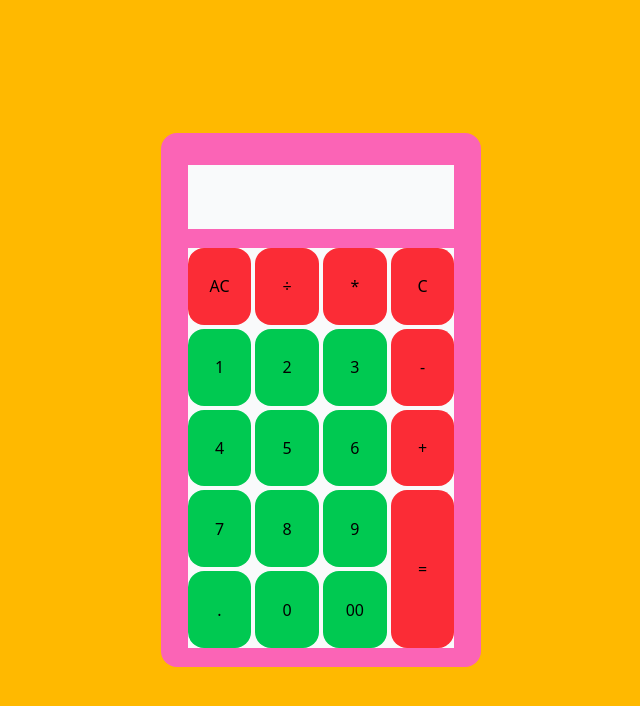
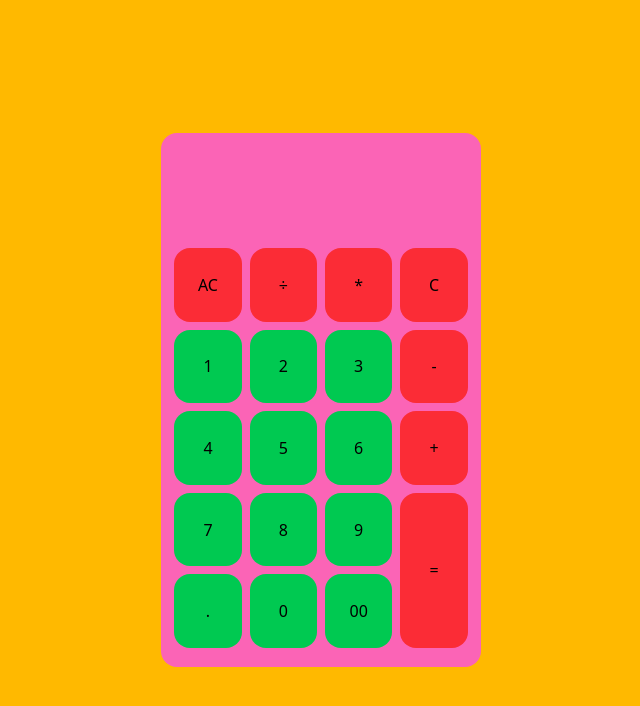
Before and after one commit to TangXianSheng6322/calc, an Angular app: page / in a window 1280 px wide. Shown: the top 706 px of the page, without its empty margins (319-959 px from the left). Built offline with nearby package versions, Linux system fonts and the light colour scheme.

Commit message:
change styling

```diff
--- a/src/app/mycalc/mycalc.component.css
+++ b/src/app/mycalc/mycalc.component.css
@@ -0,0 +1,26 @@
+@keyframes bounce {
+  0% {
+    transform: translateY(0) scale(1) rotate(0deg);
+  }
+  30% {
+    transform: translateY(-10px) scale(1.05) rotate(-3deg);
+  }
+  50% {
+    transform: translateY(0) scale(1) rotate(0deg);
+  }
+  70% {
+    transform: translateY(-5px) scale(1.05) rotate(+3deg);
+  }
+  100% {
+    transform: translateY(0) scale(1) rotate(0deg);
+  }
+}
+
+.bouncy {
+  animation: bounce 0.5s ease;
+}
+
+.red-btn {
+}
+.star {
+}
--- a/src/app/mycalc/mycalc.component.html
+++ b/src/app/mycalc/mycalc.component.html
@@ -2,18 +2,23 @@
   <div
     class="mycalc h-8/12 w-3/12 bg-pink-400 rounded-2xl flex justify-center flex-wrap"
   >
-    <div class="view bg-gray-50 w-10/12 h-16 mt-8 mb-0">
+    <div class="view bg-pink-400 w-10/12 h-16 mt-8 mb-0">
       <form [formGroup]="inputStr">
-        <input type="text" formControlName="display" />
+        <input
+          class="text-4xl"
+          type="text"
+          formControlName="display"
+          readonly
+        />
       </form>
     </div>
     <div
-      class="buttonContainer bg-gray-50 w-10/12 h-9/12 m-0 grid grid-cols-4 grid-rows-5 gap-1"
+      class="buttonContainer bg-pink-400 w-11/12 h-9/12 m-0 grid grid-cols-4 auto-rows-fr gap-2"
     >
       <button
         *ngFor="let button of buttonValues; let i = index"
         [ngClass]="getButtonClasses(i)"
-        (click)="buttonDown(button)"
+        (click)="buttonDown(button); bounce($event)"
       >
         {{ button }}
       </button>
--- a/src/app/mycalc/mycalc.component.ts
+++ b/src/app/mycalc/mycalc.component.ts
@@ -9,7 +9,7 @@ import { ReactiveFormsModule, FormControl, FormGroup } from '@angular/forms';
   styleUrl: './mycalc.component.css',
 })
 export class MycalcComponent implements OnInit {
-  operators = new Set([0, 1, 2, 3, 7, 11, 15]);
+  operators = new Set([0, 1, 2, 3, 7, 11]);
   operatorsSigns = new Set(['+', '-', '*', '÷', '.']);
   inputStr: any;
 
@@ -82,16 +82,40 @@ export class MycalcComponent implements OnInit {
     return;
   }
 
+  // getButtonClasses(i: number) {
+  //   // return [
+  //   //   this.operators.has(i) ? 'bg-red-500' : 'bg-green-500',
+  //   //   i === 15 ? 'row-span-2' : 'row-span-1',
+  //   // ];
+  //   const operators = this.operators.has(i)
+  //     ? 'bg-red-500 hover:bg-red-300 red-btn '
+  //     : i === 15
+  //     ? 'row-span-2 bg-red-500 hover:bg-red-300 '
+  //     : 'bg-green-500 hover:bg-green-300 star ';
+  //   // const equalSign =
+  //   //   i === 15 ? 'row-span-2 bg-red-500 hover:bg-red-300' : 'row-span-1';
+  //   const base = 'rounded-2xl cursor-pointer ';
+
+  //   return ` ${base} ${operators} `;
+  // }
+
   getButtonClasses(i: number) {
-    // return [
-    //   this.operators.has(i) ? 'bg-red-500' : 'bg-green-500',
-    //   i === 15 ? 'row-span-2' : 'row-span-1',
-    // ];
-    const operators = this.operators.has(i) ? 'bg-red-500' : 'bg-green-500';
-    const equalSign = i === 15 ? 'row-span-2' : 'row-span-1';
+    const equalClass = 'row-span-2 bg-red-500 hover:bg-red-300 min-w-0 min-h-0';
+    const numberClass = 'bg-green-500 hover:bg-green-300 star ';
+    const operatorClass = 'bg-red-500 hover:bg-red-300 red-btn ';
     const base = 'rounded-2xl cursor-pointer';
 
-    return `${base} ${operators} ${equalSign}`;
+    let specificClass = '';
+
+    if (this.operators.has(i)) {
+      specificClass = operatorClass;
+    } else if (i === 15) {
+      specificClass = equalClass;
+    } else {
+      specificClass = numberClass;
+    }
+
+    return ` ${base} ${specificClass} `;
   }
 
   evaluateOps(tokens: string[], ops: string[]): string[] | null {
@@ -155,4 +179,16 @@ export class MycalcComponent implements OnInit {
     // }
     this.inputStr.get('display').setValue(tokens[0]);
   }
+  bounce(event: MouseEvent) {
+    const btn = event.target as HTMLElement;
+    btn.classList.add('bouncy');
+    //remove class
+    btn.addEventListener(
+      'animationend',
+      () => {
+        btn.classList.remove('bouncy');
+      },
+      { once: true }
+    );
+  }
 }
```
